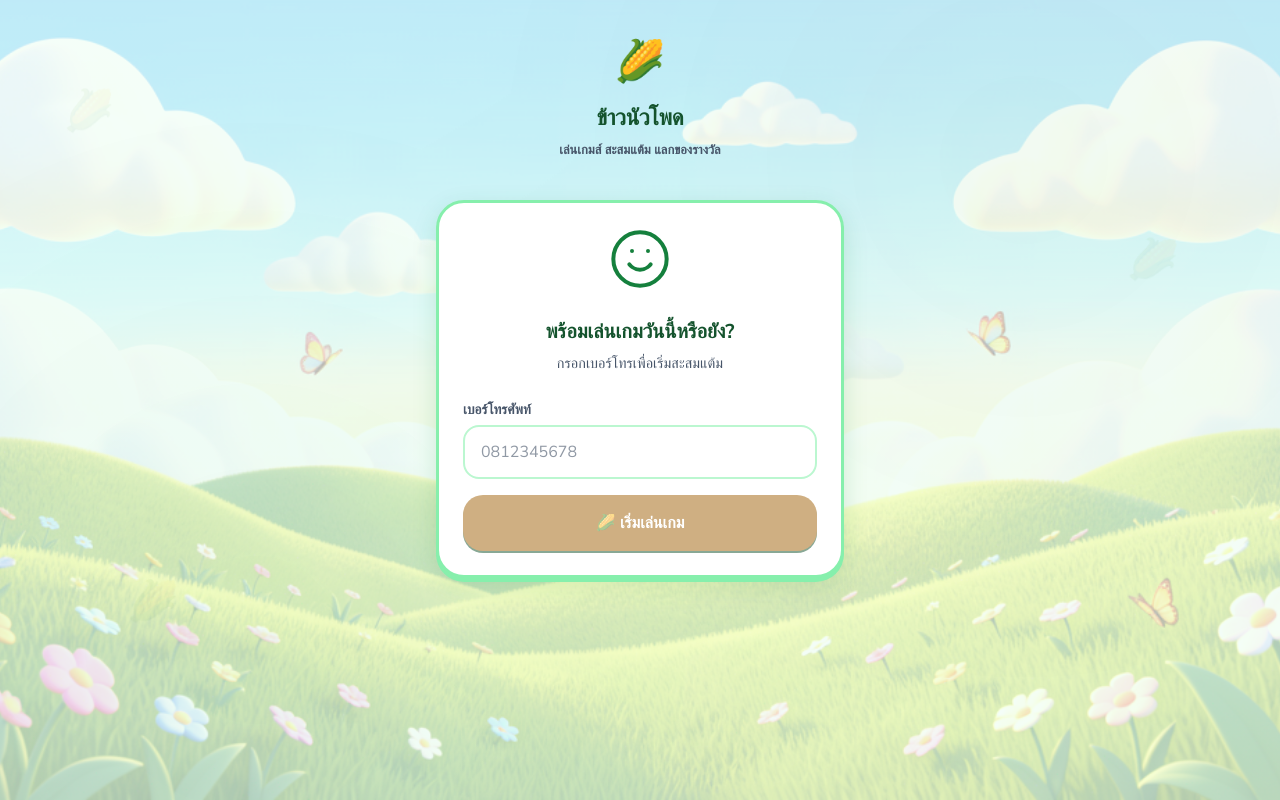
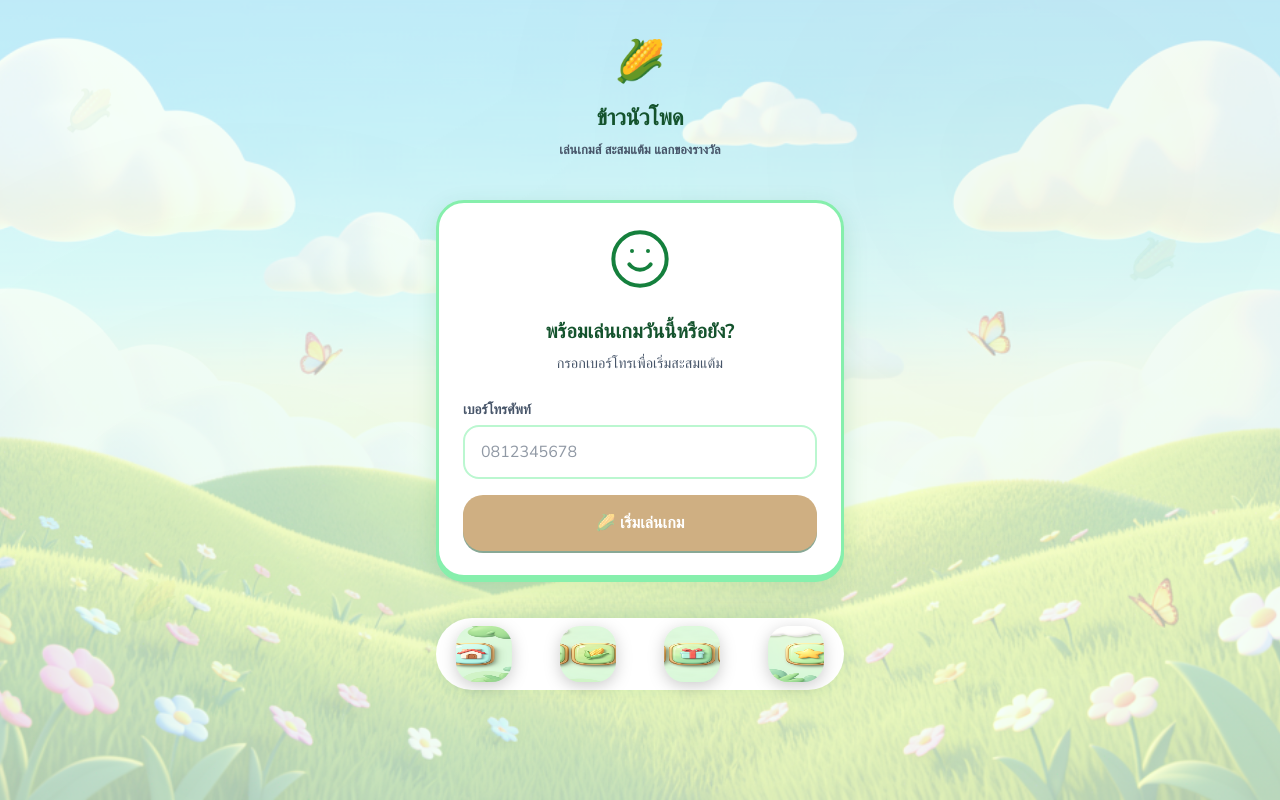
Before and after one commit to Rtertgr2/Corn_Project, a React (Vite) app in the folder web/: page /#/login in a window 1280 px wide. Built offline with nearby package versions, Linux system fonts and the light colour scheme.

Commit message:
feat: add 3D frame + sprite buttons from generated assets
- Add .frame-3d CSS class using frame_3d.png (wooden frame with flowers)
- Add .btn-sprite CSS class using buttons_3d.png (star/corn/gift/user/home icons)
- Add bottom navigation bar with sprite buttons
- Apply 3D frame to card components

```diff
--- a/web/src/App.tsx
+++ b/web/src/App.tsx
@@ -37,6 +37,13 @@ export default function App() {
           <Route path="/me" element={<RequirePhone><MeView /></RequirePhone>} />
           <Route path="*" element={<Navigate to="/" replace />} />
         </Routes>
+        {/* Bottom Navigation */}
+        <nav className="bottom-nav">
+          <button className="btn-sprite home" onClick={() => nav('/')} title="หน้าหลัก" />
+          <button className="btn-sprite corn" onClick={() => nav('/play')} title="เล่นเกม" />
+          <button className="btn-sprite gift" onClick={() => nav('/rewards')} title="ของรางวัล" />
+          <button className="btn-sprite star" onClick={() => nav('/me')} title="โปรไฟล์" />
+        </nav>
       </div>
     </>
   );
--- a/web/src/styles.css
+++ b/web/src/styles.css
@@ -113,6 +113,60 @@ body {
     0 8px 24px rgba(21, 128, 61, 0.15);
   transition: transform 0.15s ease, box-shadow 0.15s ease;
 }
+
+/* ─── Picture Frame 3D (ใช้รูป frame_3d.png) ─── */
+.frame-3d {
+  background-image: url('/assets/ui/frame_3d.png');
+  background-size: 100% 100%;
+  background-repeat: no-repeat;
+  background-position: center;
+  padding: var(--space-xl);
+  margin-bottom: var(--space-md);
+  position: relative;
+  filter: drop-shadow(0 6px 16px rgba(21, 128, 61, 0.18));
+  transition: transform 0.15s ease, filter 0.15s ease;
+}
+
+.frame-3d:hover {
+  transform: translateY(-3px);
+  filter: drop-shadow(0 10px 24px rgba(21, 128, 61, 0.25));
+}
+
+.frame-3d:active {
+  transform: translateY(2px);
+  filter: drop-shadow(0 2px 8px rgba(21, 128, 61, 0.15));
+}
+
+/* ─── 3D Sprite Button (buttons_3d.png) ─── */
+.btn-sprite {
+  background-image: url('/assets/ui/buttons_3d.png');
+  background-size: 500% 100%;
+  background-repeat: no-repeat;
+  border: none;
+  border-radius: 20px;
+  min-height: 56px;
+  min-width: 56px;
+  padding: 0;
+  cursor: pointer;
+  transition: transform 0.1s ease, filter 0.1s ease;
+  filter: drop-shadow(0 4px 8px rgba(0,0,0,0.2));
+}
+
+.btn-sprite:hover {
+  transform: translateY(-2px);
+  filter: drop-shadow(0 6px 12px rgba(0,0,0,0.25));
+}
+
+.btn-sprite:active {
+  transform: translateY(2px);
+  filter: drop-shadow(0 2px 4px rgba(0,0,0,0.15));
+}
+
+.btn-sprite.star  { background-position: 0% 0; }
+.btn-sprite.corn  { background-position: 25% 0; }
+.btn-sprite.gift  { background-position: 50% 0; }
+.btn-sprite.user  { background-position: 75% 0; }
+.btn-sprite.home  { background-position: 100% 0; }
 
 .card-3d:hover {
   transform: translateY(-2px);
@@ -473,6 +527,18 @@ body {
   gap: 4px; white-space: nowrap;
 }
 
+.bottom-nav {
+  display: flex;
+  justify-content: space-around;
+  align-items: center;
+  gap: 8px;
+  margin-top: var(--space-lg);
+  padding: var(--space-sm) 0;
+  background: var(--color-surface);
+  border-radius: var(--radius-full);
+  box-shadow: 0 -4px 20px rgba(21, 128, 61, 0.1);
+}
+
 /* ─── Points Badge ─── */
 .points-badge {
   display: inline-flex; align-items: center; gap: var(--space-xs);
```
